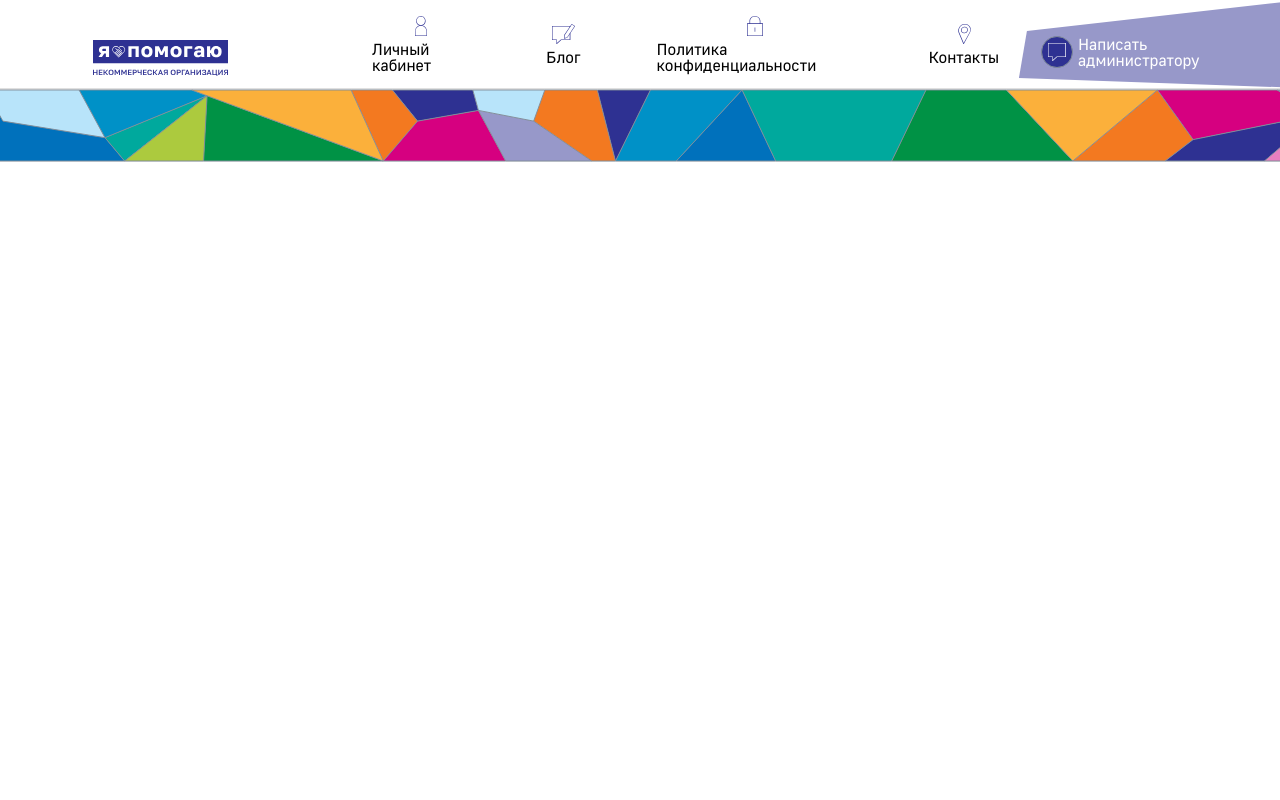
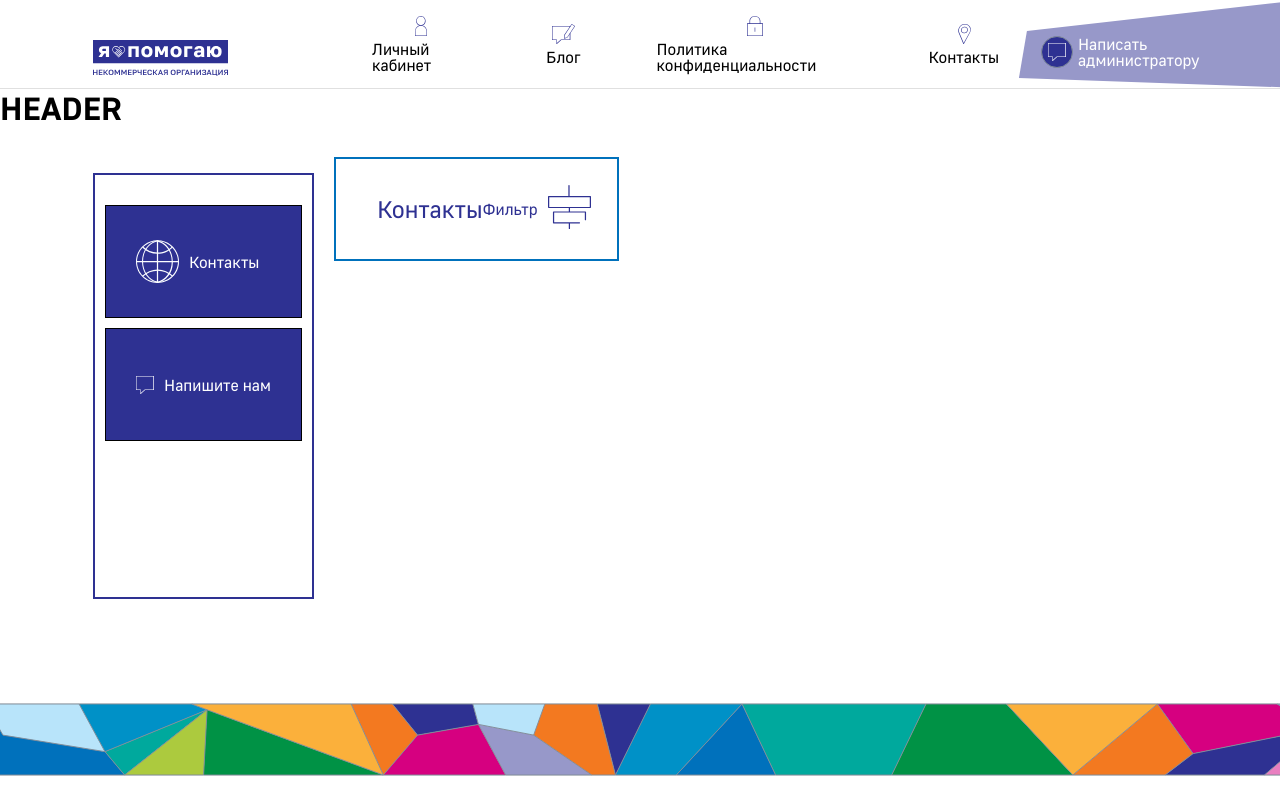
Before and after one commit to kuzinartemiy/im-helping, a React (Create React App) app: page /contacts in a window 1280 px wide. Built offline with nearby package versions, Linux system fonts and the light colour scheme.

Commit message:
добавление пропсов в NavCards

```diff
--- a/src/components/app/index.tsx
+++ b/src/components/app/index.tsx
@@ -12,6 +12,7 @@ import {
 } from '../../pages';
 import ActiveApplications from '../../pages/recipientPage/active-applications/active-applications';
 import ComplitedApplications from '../../pages/recipientPage/complited-applications/complited-applications';
+import ContactsPage from '../../pages/contactsPage/contactsPage';
 
 function App() {
   /* const [openPopup, setOpenPopup] = useState(false); */
@@ -37,6 +38,7 @@ function App() {
           <Route path='complited-applications' element={<ComplitedApplications />} />
         </Route>
         <Route path="/volunteer" element={<VolunteerPage />} />
+        <Route path="/contacts" element={<ContactsPage />} />
       </Routes>
       <Footer />
     </>
--- a/src/components/nav-card/index.tsx
+++ b/src/components/nav-card/index.tsx
@@ -4,7 +4,7 @@ import Text from '../text';
 import { type FC } from 'react';
 import { COLORS } from '../../styles/colors';
 
-interface ICard {
+export interface ICard {
   text: string
   icon: React.ReactNode
   path: string
--- a/src/components/nav-cards/index.tsx
+++ b/src/components/nav-cards/index.tsx
@@ -1,11 +1,11 @@
 import styles from './nav-cards.module.scss';
 import NavCard from '../nav-card';
-import { data } from './nav-cards.constants';
+import type { ICard } from '../nav-card';
 
-function NavCards() {
+function NavCards(props: { data: ICard[] }) {
   return (
     <ul className={styles.linkCardContainer}>
-      {data.map((item, index) => {
+      {props.data.map((item, index) => {
         return <li key={index} className={styles.linkCard}>
           <NavCard text={item.text} icon={item.icon} path={item.path}/>
         </li>;
--- /dev/null
+++ b/src/pages/contactsPage/contactsPage.module.scss
@@ -0,0 +1,8 @@
+.container {
+  display: flex;
+  margin: 30px 93px 88px;
+  gap: 20px;
+}
+.colorIcon {
+ color: #FFFFFF;
+}
--- /dev/null
+++ b/src/pages/contactsPage/contactsPage.tsx
@@ -0,0 +1,23 @@
+import styles from './contactsPage.module.scss';
+import NavCards from '../../components/nav-cards';
+import TopPanel from '../../components/top-panel';
+import { data } from './nav-cards.constants';
+
+const ContactsPage = () => {
+  return (
+    <>
+      <h1>HEADER</h1>
+      <div className={styles.container}>
+        <section>
+          <NavCards data={data}></NavCards>
+        </section>
+        <section>
+          <TopPanel title="Контакты" />
+          <div> </div>
+        </section>
+      </div>
+    </>
+  );
+};
+
+export default ContactsPage;
--- /dev/null
+++ b/src/pages/contactsPage/nav-cards.constants.tsx
@@ -0,0 +1,15 @@
+import styles from './contactsPage.module.scss';
+import { ReactComponent as IconContactsGlobe } from '../../assets/icons/contacts-globe.svg';
+import { ReactComponent as IconMessage } from '../../assets/icons/message.svg';
+import type { ICard } from '../../components/nav-card';
+
+export const data: ICard[] = [{
+  text: 'Контакты',
+  icon: <IconContactsGlobe className={styles.colorIcon}/>,
+  path: '/',
+}, {
+  text: 'Напишите нам',
+  icon: <IconMessage className={styles.colorIcon}/>,
+  path: '/',
+},
+];
--- a/src/pages/recipient/recipient.tsx
+++ b/src/pages/recipient/recipient.tsx
@@ -5,7 +5,7 @@ import TopPanel from '../../components/top-panel';
 import { store } from '../../utils/application-card.constans';
 import { personVolunteer } from '../../utils/person-voluteer.constants';
 import ApplicationCards from '../../components/application-cards/application-cards';
-
+import { data } from '../../components/nav-cards/nav-cards.constants';
 const Recipient = () => {
   return (
     <>
@@ -13,7 +13,7 @@ const Recipient = () => {
       <div className={styles.container}>
         <section>
           <PersonVolunteer {...personVolunteer}></PersonVolunteer>
-          <NavCards></NavCards>
+          <NavCards data={data}></NavCards>
         </section>
         <section>
           <TopPanel title="TEST" />
--- a/src/pages/volunteerPage/volunteer.tsx
+++ b/src/pages/volunteerPage/volunteer.tsx
@@ -5,6 +5,7 @@ import TopPanel from '../../components/top-panel';
 import { store } from '../../utils/application-card.constans';
 import { personVolunteer } from '../../utils/person-voluteer.constants';
 import ApplicationCards from '../../components/application-cards/application-cards';
+import { data } from '../../components/nav-cards/nav-cards.constants';
 
 const VolunteerPage = () => {
   return (
@@ -13,7 +14,7 @@ const VolunteerPage = () => {
       <div className={styles.container}>
         <section>
           <PersonVolunteer {...personVolunteer}></PersonVolunteer>
-          <NavCards></NavCards>
+          <NavCards data={ data }></NavCards>
         </section>
         <section>
           <TopPanel title="TEST" />
```
